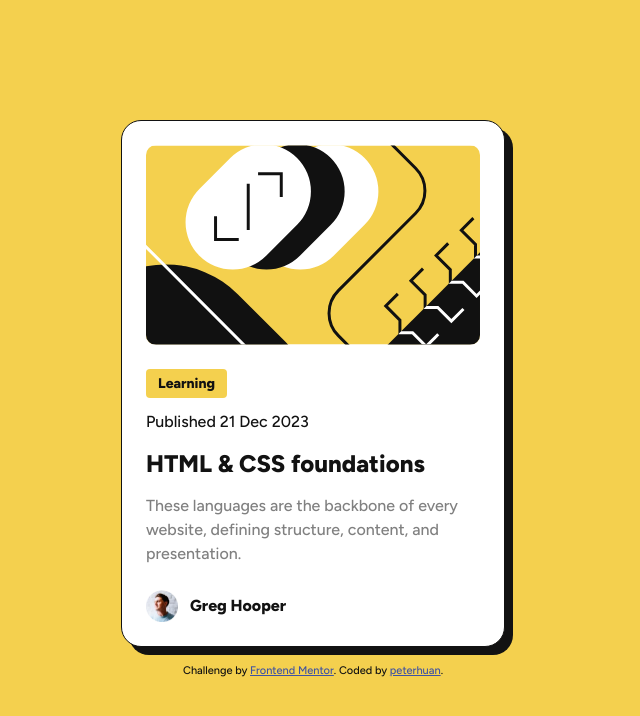
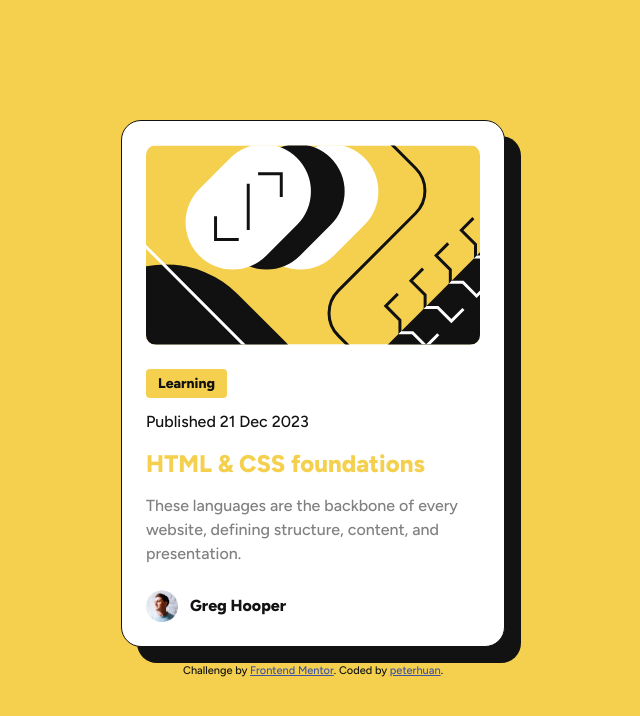
Before and after one commit to perterHUAN/show-frontend-mentor-challenges, a plain HTML site: page blog-preview-card-1/index.html in a window 1280 px wide. Both pictures are taken after a click on the link "HTML & CSS foundations". Shown: the whole page, without its empty margins (327-967 px from the left). Drawn offline with Linux system fonts and the light colour scheme.

Commit message:
Update blog-preview-card-1

```diff
--- a/blog-preview-card-1/dist/styles/main.css
+++ b/blog-preview-card-1/dist/styles/main.css
@@ -98,12 +98,13 @@ body {
   padding: var(--card-paddding);
   box-shadow: var(--card-box-shadow-x) var(--card-box-shadow-y) 0 0 var(--card-box-shadow-color);
   border: var(--card-border-with) solid var(--card-border-color);
+  position: relative;
   display: flex;
   flex-direction: column;
   gap: var(--card-gap);
   transition: ease-in 0.3s;
 }
-.card:hover {
+.card:is(:hover, :focus-within) {
   --card-box-shadow-x: var(--card-box-shadow-hover-x);
   --card-box-shadow-y: var(--card-box-shadow-hover-y);
 }
@@ -132,10 +133,16 @@ body {
 .card__content .title {
   text-decoration: none;
   color: var(--text-primary);
+  outline: none;
 }
-.card__content .title:hover {
+.card__content .title:is(:hover, :focus) {
   color: var(--yellow);
   cursor: pointer;
+}
+.card__content .title::after {
+  position: absolute;
+  content: "";
+  inset: 0;
 }
 
 .card__author {
--- a/blog-preview-card-1/index.html
+++ b/blog-preview-card-1/index.html
@@ -42,9 +42,9 @@
           class="card__image"
         />
         <div class="card__content">
-          <span class="learning">Learning</span>
+          <p class="learning">Learning</p>
           <p class="time">Published 21 Dec 2023</p>
-          <a href="#" class="title"><h2>HTML & CSS foundations</h2></a>
+          <h2><a href="#" class="title">HTML & CSS foundations</a></h2>
           <p class="description">
             These languages are the backbone of every website, defining
             structure, content, and presentation.
@@ -56,7 +56,7 @@
             alt="greg hooper's avatar"
             class="avatar"
           />
-          <span class="name">Greg Hooper</span>
+          <p class="name">Greg Hooper</p>
         </div>
       </div>
     </main>
```
